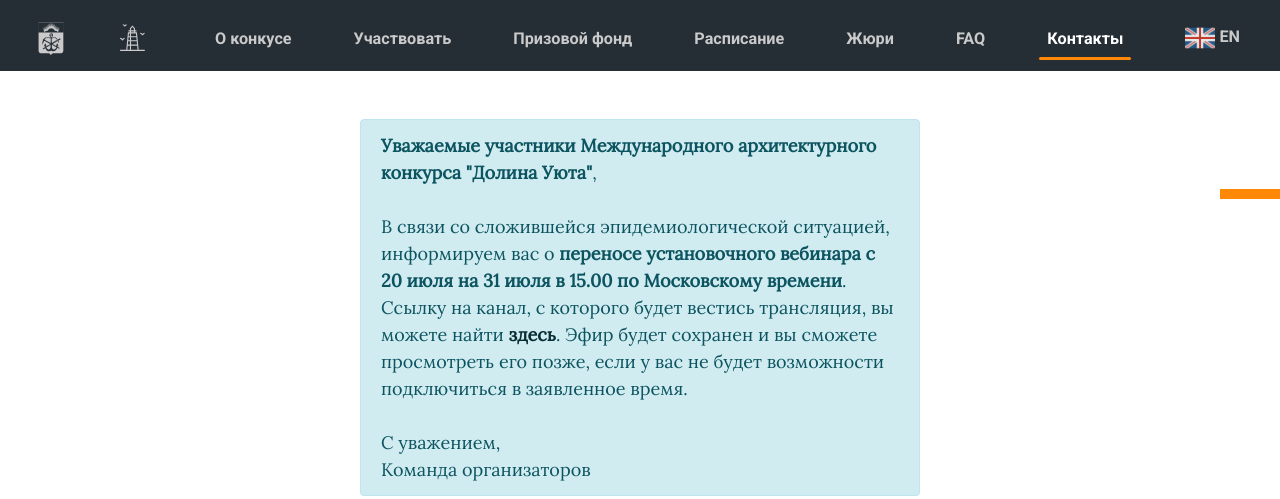
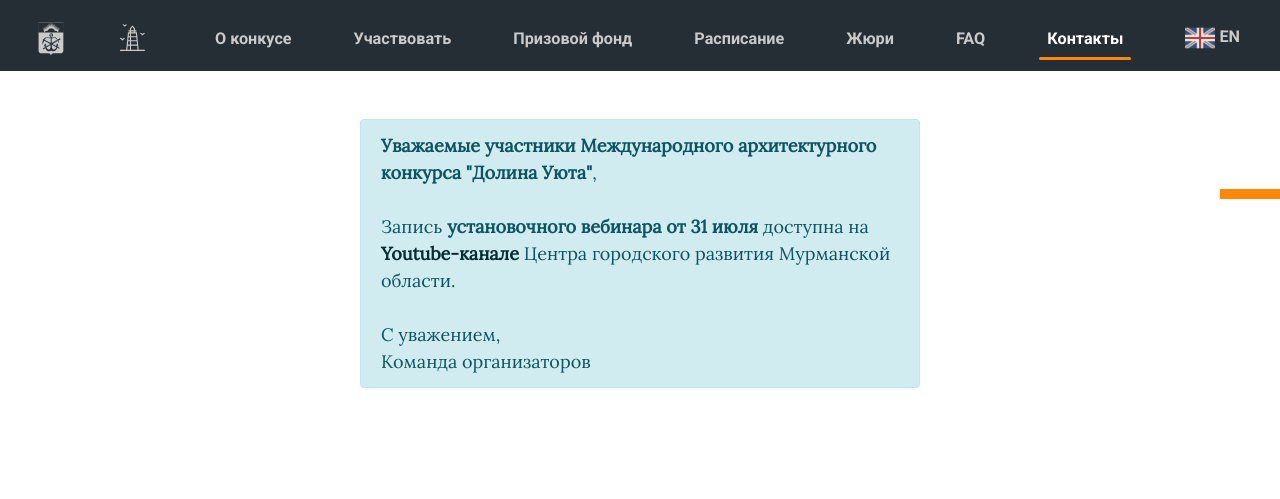
Before and after one commit to revuwem/cozinessvalley_lp, a plain HTML site: page index.html in a window 1280 px wide. Shown: the part 642-1141 px from the top of the page. Drawn offline with nearby package versions, Linux system fonts and the light colour scheme.

Commit message:
updated notification

```diff
--- a/index.html
+++ b/index.html
@@ -252,10 +252,7 @@
         <div class="container-fluid my-5">
             <div class="alert alert-info mx-auto" role="alert">
                 <b>Уважаемые участники Международного архитектурного конкурса "Долина Уюта"</b>,
-                <br><br> В связи со сложившейся эпидемиологической ситуацией, информируем вас о <strong>переносе установочного вебинара с
-                20 июля на 31 июля в 15.00 по Московскому времени</strong>.
-                <br> Ссылку на канал, с которого будет вестись трансляция, вы можете найти <a href="https://www.youtube.com/channel/UCs94BPPjjU7pxQUpfNPEpXw" class="alert-link" target="_blank">здесь</a>. Эфир будет сохранен и вы сможете просмотреть его
-                позже, если у вас не будет возможности подключиться в заявленное время.
+                <br><br> Запись <strong>установочного вебинара от 31 июля </strong> доступна на <a href="https://www.youtube.com/watch?v=pbhwSTF4AiQ" class="alert-link" target="_blank">Youtube-канале</a> Центра городского развития Мурманской области.
                 <br><br> С уважением, <br> Команда организаторов
             </div>
         </div>
```
Also changed, not shown: en/index.html (+1 -4 lines).
